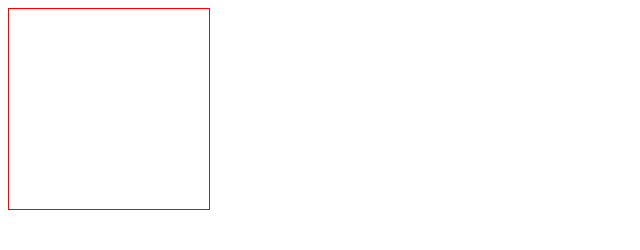
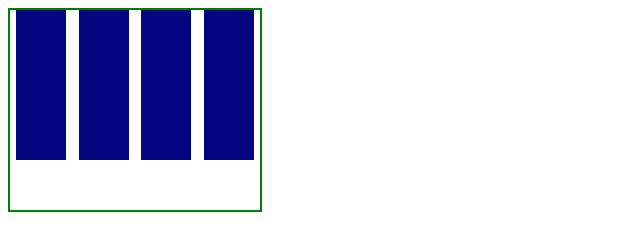
Before and after one commit to snowleopardAlexa/simple-chart-d3, a plain HTML site: page index.html in a window 1280 px wide. Shown: the whole page, without its empty margins (0-640 px from the left). Drawn offline with nearby package versions, Linux system fonts and the light colour scheme.

Commit message:
define container

```diff
--- a/app.js
+++ b/app.js
@@ -6,6 +6,15 @@ const DUMMY_DATA = [
 ];
 
 
-d3.select('div')
+const container = d3.select('div')
   .classed('container', true)
-  .style('border', '1px solid red');
+  .style('border', '2px solid green');
+
+  const bars = container
+     .selectAll('.bar')
+     .data(DUMMY_DATA)
+     .enter()
+     .append('div')
+     .classed('bar', true)
+     .style('width', '50px')
+     .style('height', '150px');
--- a/index.html
+++ b/index.html
@@ -7,11 +7,17 @@
     <title>Simple Chart d3</title>
     <style>
       .container {
-          width: 200px;
+          width: 250px;
           height: 200px;
+          display: flex;
+          justify-content: space-around;
+      }
+
+      .bar {
+          background-color: #050580;
       }
     </style>
-    <script src="https://d3js.org/d3.v5.min.js"></script>
+    <script src="https://d3js.org/d3.v7.min.js"></script>
     <script src="app.js" defer></script>
 </head>
 <body>
```
